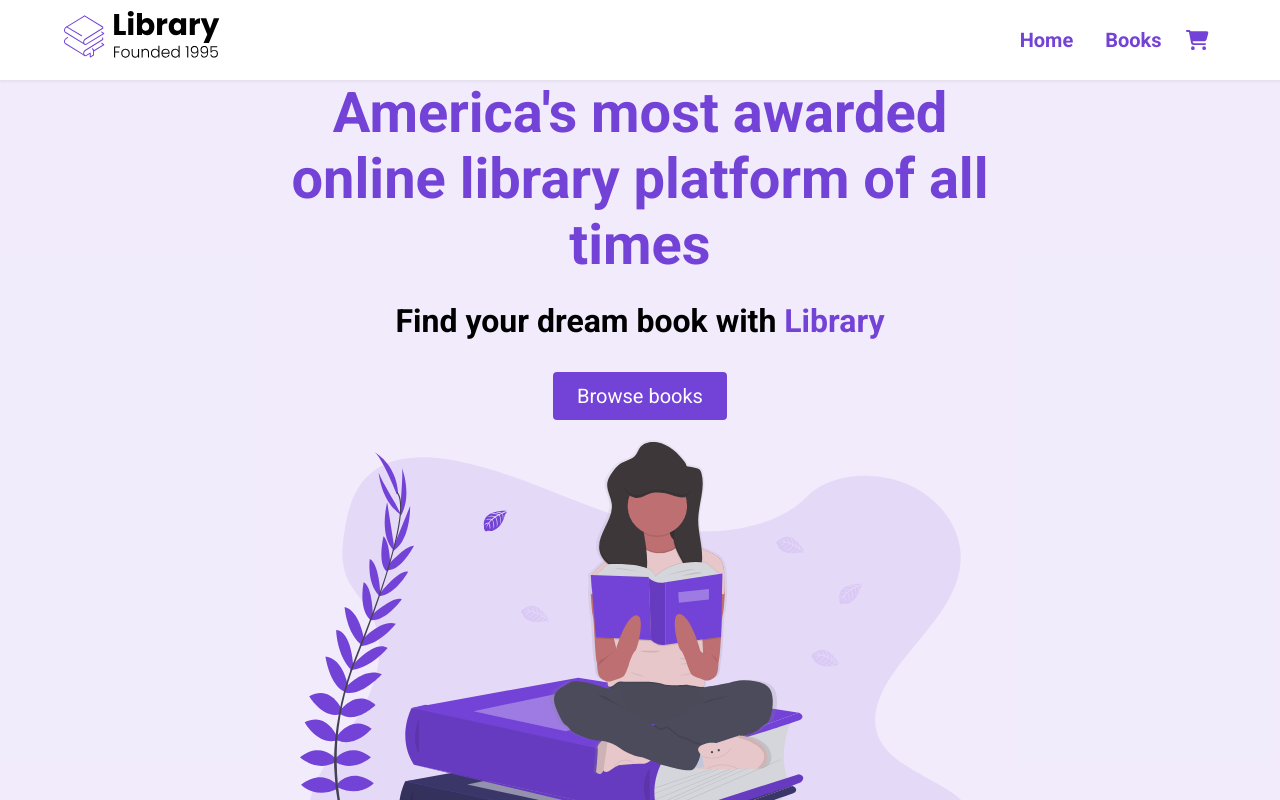
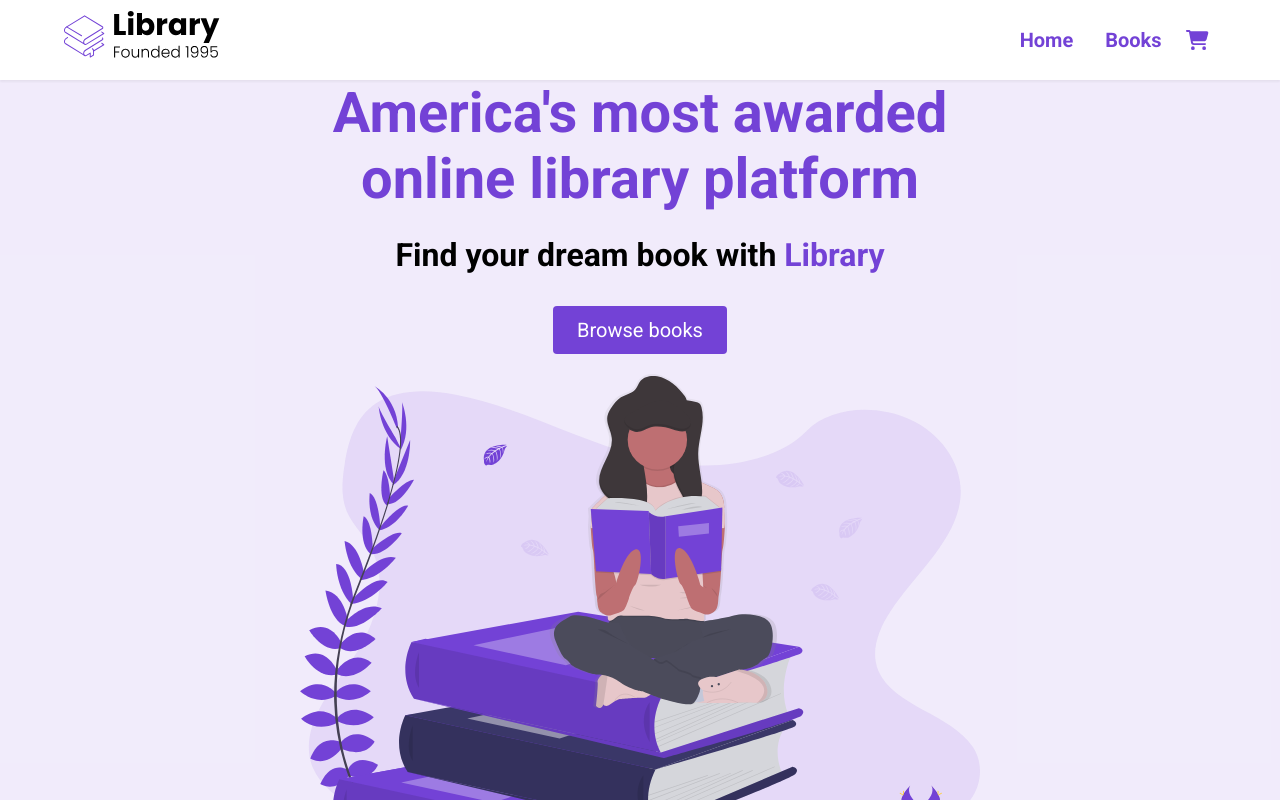
Before and after one commit to kdeans123/library-react-project, a React (Create React App) app: page / in a window 1280 px wide. Shown: the top 800 px of the page. Built offline with nearby package versions, Linux system fonts and the light colour scheme.

Commit message:
Finalizing the project

```diff
--- a/src/components/Landing.jsx
+++ b/src/components/Landing.jsx
@@ -8,9 +8,9 @@ const Landing = () => {
         <header>
             <div className="header__container">
                 <div className="header__description">
-                    <h1>America's most awarded online library platform of all times</h1>
+                    <h1>America's most awarded online library platform</h1>
                     <h2>Find your dream book with <span className='purple'>Library</span></h2>
-                    <Link to="#books">
+                    <Link to="/books">
                         <button className='btn'>Browse books</button>
                     </Link>
                 </div>
```
